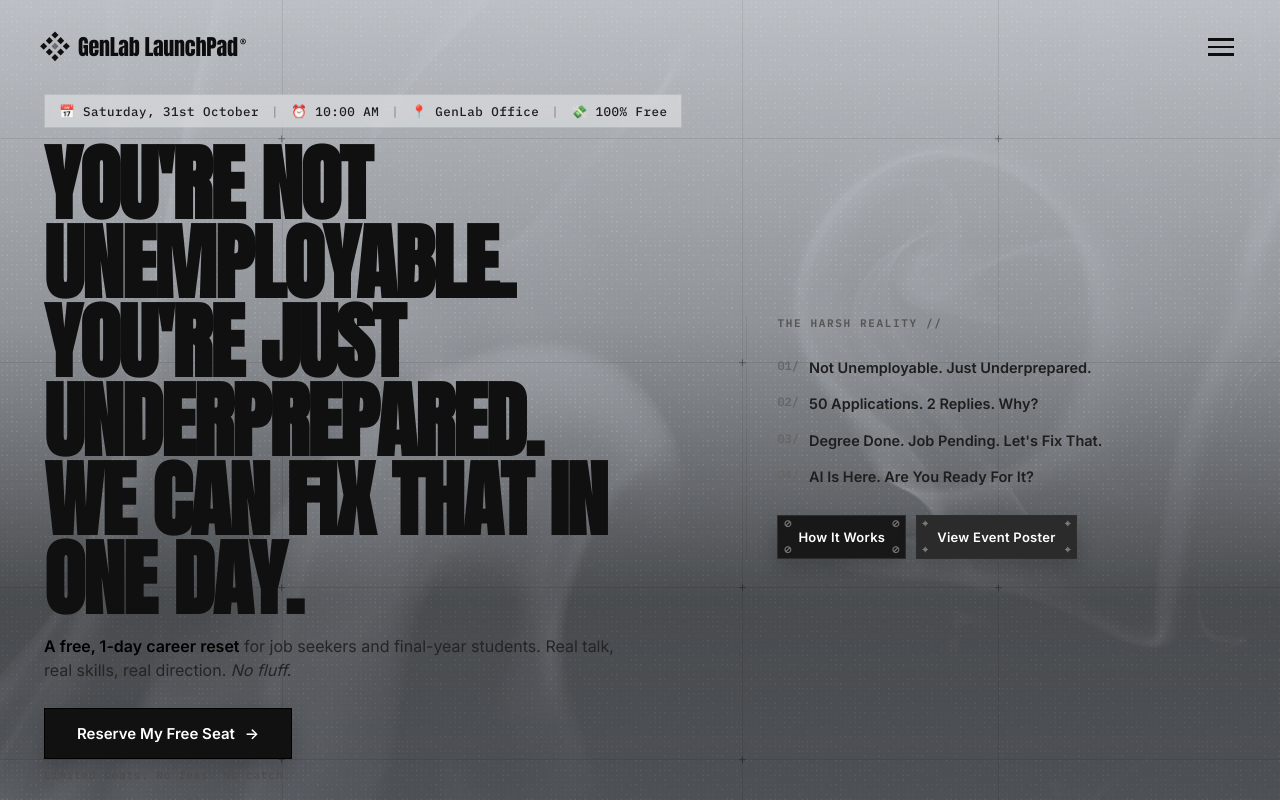
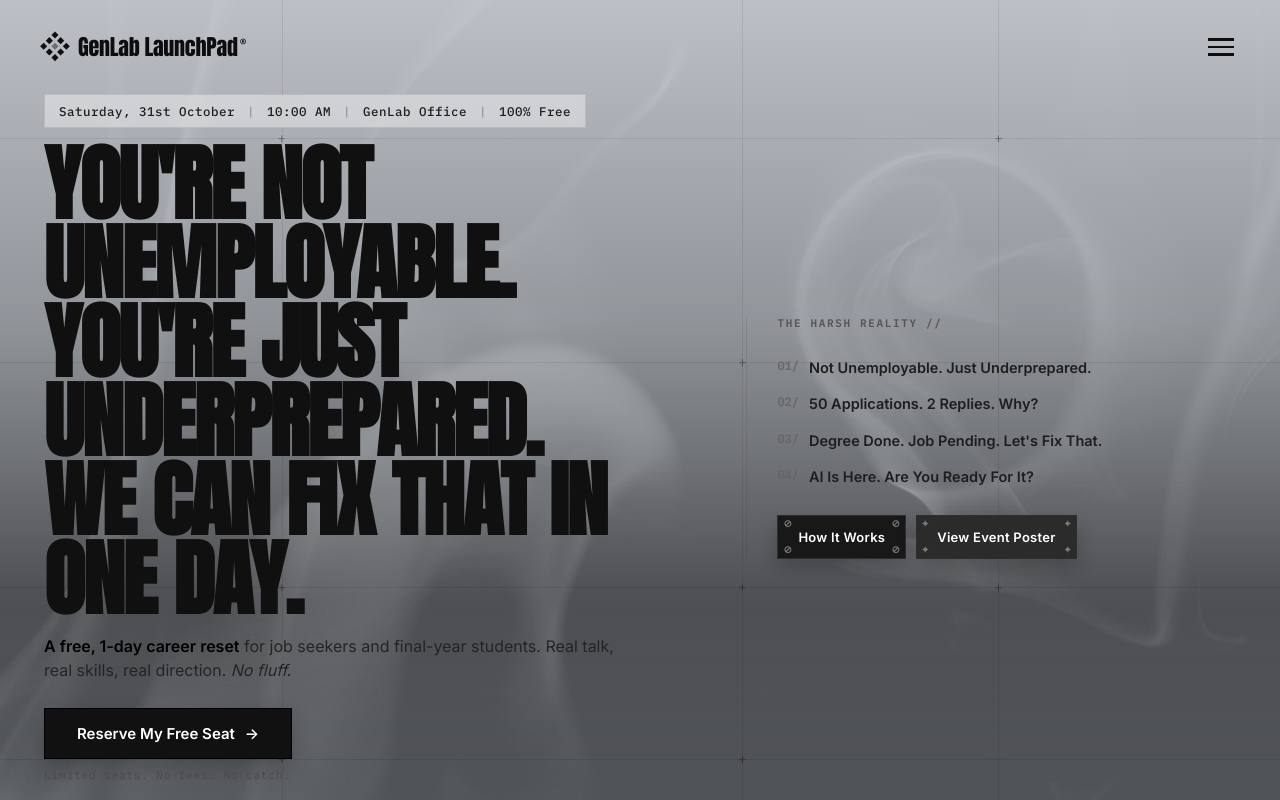
Before and after one commit to genlabcc-org/CareerBootcamp, a React (Vite) app in the folder CareerCamp/: page / in a window 1280 px wide. Built offline with nearby package versions, Linux system fonts and the light colour scheme.

Commit message:
icons update

```diff
--- a/CareerCamp/src/agenda.jsx
+++ b/CareerCamp/src/agenda.jsx
@@ -40,15 +40,15 @@ export default function Agenda() {
 
   const perks = [
     {
-      icon: '🎯',
+
       text: 'Practical tips you can apply to your resume and portfolio the very same evening.',
     },
     {
-      icon: '🤝',
+
       text: 'A collaborative room packed with driven job seekers and students on the exact same mission.',
     },
     {
-      icon: '💡',
+
       text: 'Direct 1-on-1 access to industry mentors and unvarnished engineering leadership insights.',
     },
   ];
--- a/CareerCamp/src/eventDetails.jsx
+++ b/CareerCamp/src/eventDetails.jsx
@@ -18,21 +18,21 @@ export default function EventDetails({ onOpenRegister, onOpenPoster }) {
             <div>
               <div className="details-specs-list">
                 <div className="details-spec-item">
-                  <span className="details-spec-label">📅 DATE</span>
+                  <span className="details-spec-label"> DATE</span>
                   <div className="details-spec-val">
                     Saturday, 31st October
                   </div>
                 </div>
 
                 <div className="details-spec-item">
-                  <span className="details-spec-label">⏰ TIME</span>
+                  <span className="details-spec-label"> TIME</span>
                   <div className="details-spec-val">
                     10:00 AM Onwards (Full Day Reset)
                   </div>
                 </div>
 
                 <div className="details-spec-item">
-                  <span className="details-spec-label">📍 VENUE</span>
+                  <span className="details-spec-label"> VENUE</span>
                   <div className="details-spec-val">
                     GenLab Tech Campus, Innovation Hub
                     <a
@@ -46,14 +46,14 @@ export default function EventDetails({ onOpenRegister, onOpenPoster }) {
                 </div>
 
                 <div className="details-spec-item">
-                  <span className="details-spec-label">💸 ADMISSION</span>
+                  <span className="details-spec-label"> ADMISSION</span>
                   <div className="details-spec-val" style={{ color: '#4ade80' }}>
                     100% Free (No Tuition or Upsell)
                   </div>
                 </div>
 
                 <div className="details-spec-item">
-                  <span className="details-spec-label">👥 CAPACITY</span>
+                  <span className="details-spec-label"> CAPACITY</span>
                   <div className="details-spec-val">
                     Limited Seats (First-come, first-served)
                   </div>
--- a/CareerCamp/src/hero.css
+++ b/CareerCamp/src/hero.css
@@ -10,7 +10,7 @@
   flex-direction: column;
   justify-content: space-between;
   overflow: hidden;
-  background-color: #c6c9ce;
+  background-color: #ffffff;
 }
 
 /* Atmospheric Background Layers */
@@ -43,15 +43,7 @@
 }
 
 .daemon-grain-layer {
-  position: fixed;
-  inset: 0;
-  z-index: 3;
-  background-image: url('/images/noise.png');
-  background-repeat: repeat;
-  background-size: 200px 200px;
-  opacity: 0.18;
-  mix-blend-mode: overlay;
-  pointer-events: none;
+  display: none;
 }
 
 /* Technical Grid Overlay */
--- a/CareerCamp/src/hero.jsx
+++ b/CareerCamp/src/hero.jsx
@@ -160,13 +160,13 @@ export default function Hero({ onOpenRegister, onOpenPoster }) {
           <div className="daemon-hero-title-wrap">
             {/* Event Strip */}
             <div className="hero-event-strip">
-              <span className="hero-strip-item">📅 Saturday, 31st October</span>
+              <span className="hero-strip-item"> Saturday, 31st October</span>
               <span className="hero-strip-divider">|</span>
-              <span className="hero-strip-item">⏰ 10:00 AM</span>
+              <span className="hero-strip-item"> 10:00 AM</span>
               <span className="hero-strip-divider">|</span>
-              <span className="hero-strip-item">📍 GenLab Office</span>
+              <span className="hero-strip-item"> GenLab Office</span>
               <span className="hero-strip-divider">|</span>
-              <span className="hero-strip-item">💸 100% Free</span>
+              <span className="hero-strip-item"> 100% Free</span>
             </div>
 
             {/* Main Bold Headline (Clickable to cycle options) */}
--- a/CareerCamp/src/index.css
+++ b/CareerCamp/src/index.css
@@ -30,7 +30,7 @@ body,
   height: 100%;
   min-height: 100vh;
   overflow-x: hidden;
-  background-color: #c6c9ce;
+  background-color: #ffffff;
   font-family: var(--font-body);
   color: var(--color-black);
 }
--- a/CareerCamp/src/transformation.jsx
+++ b/CareerCamp/src/transformation.jsx
@@ -18,7 +18,7 @@ export default function Transformation() {
             <div>
               <div className="trans-col-header">
                 <span className="trans-col-badge">STATUS // BEFORE</span>
-                <span style={{ fontSize: '18px' }} aria-hidden="true">🌧️</span>
+                <span style={{ fontSize: '18px' }} aria-hidden="true"></span>
               </div>
 
               <h3 className="trans-state-title">THE STUCK CYCLE</h3>
@@ -42,7 +42,7 @@ export default function Transformation() {
             <div>
               <div className="trans-col-header">
                 <span className="trans-col-badge">STATUS // AFTER</span>
-                <span style={{ fontSize: '18px' }} aria-hidden="true">⚡</span>
+                <span style={{ fontSize: '18px' }} aria-hidden="true"></span>
               </div>
 
               <h3 className="trans-state-title">THE PURPOSE CYCLE</h3>
```
